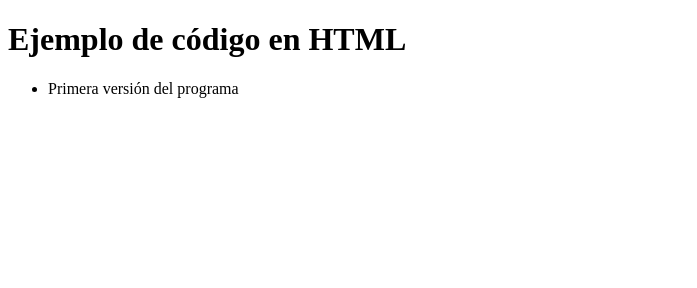
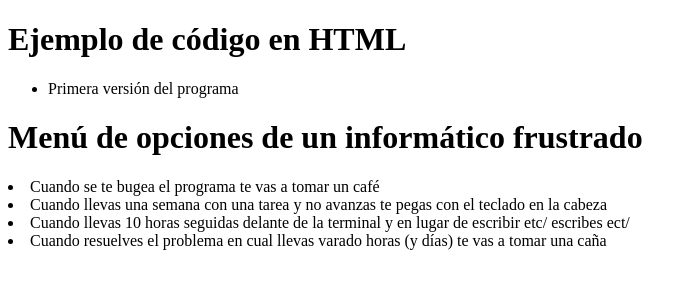
Before and after one commit to lucmat7/tarea6_DAW, a plain HTML site: page index.html in a window 1280 px wide. Shown: the whole page, without its empty margins (0-697 px from the left). Drawn offline with Linux system fonts and the light colour scheme.

Commit message:
Update index.html

```diff
--- a/index.html
+++ b/index.html
@@ -11,5 +11,11 @@
     <ul>
         <li>Primera versión del programa</li>
     </ul>
+
+    <h1> Menú de opciones de un informático frustrado </h1>
+        <li> Cuando se te bugea el programa te vas a tomar un café</li>
+        <li> Cuando llevas una semana con una tarea y no avanzas te pegas con el teclado en la cabeza</li>
+        <li> Cuando llevas 10 horas seguidas delante de la terminal y en lugar de escribir etc/ escribes ect/</li>
+        <li> Cuando resuelves el problema en cual llevas varado horas (y días) te vas a tomar una caña</li>
 </body>
 </html>
```
